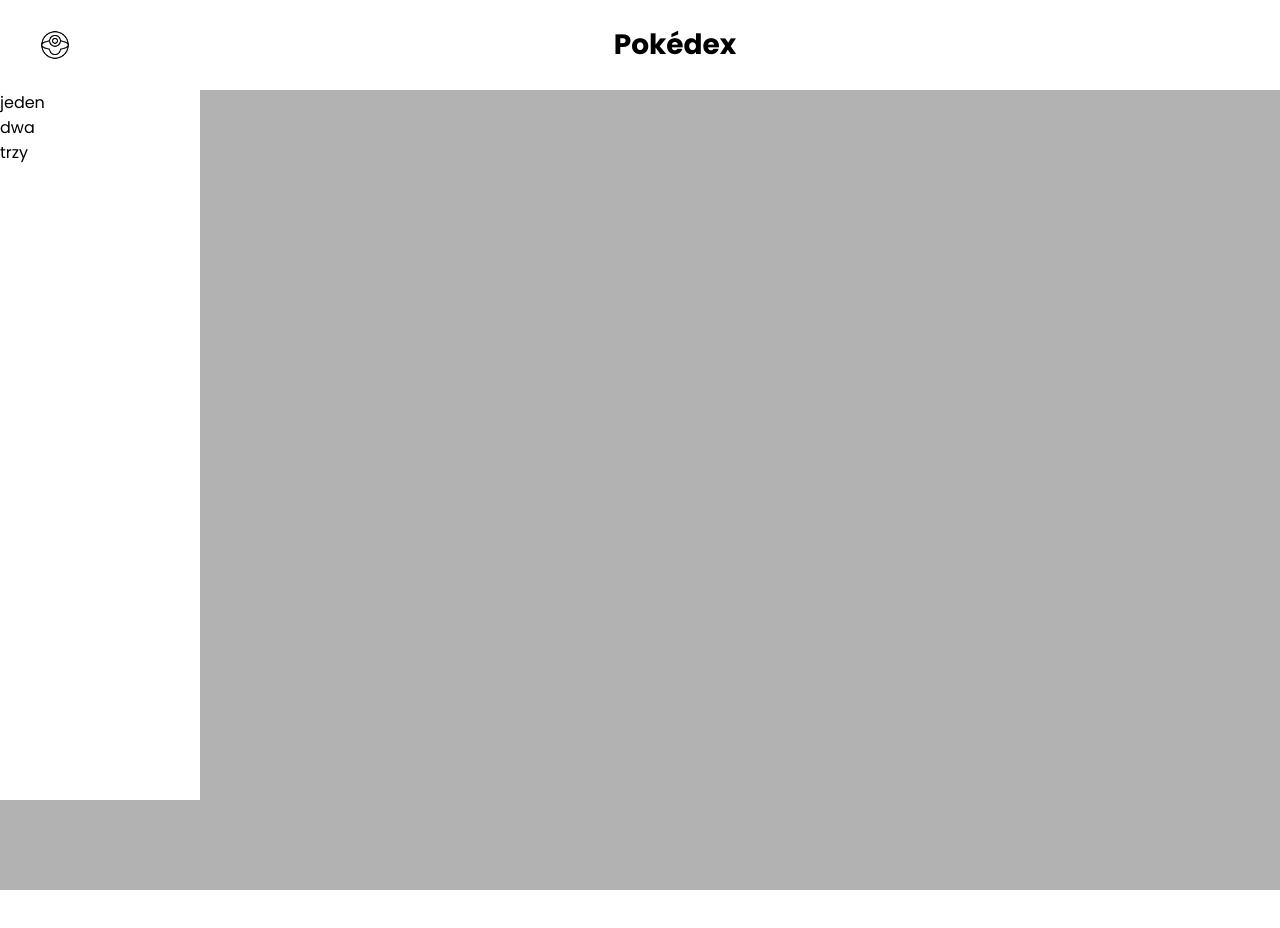
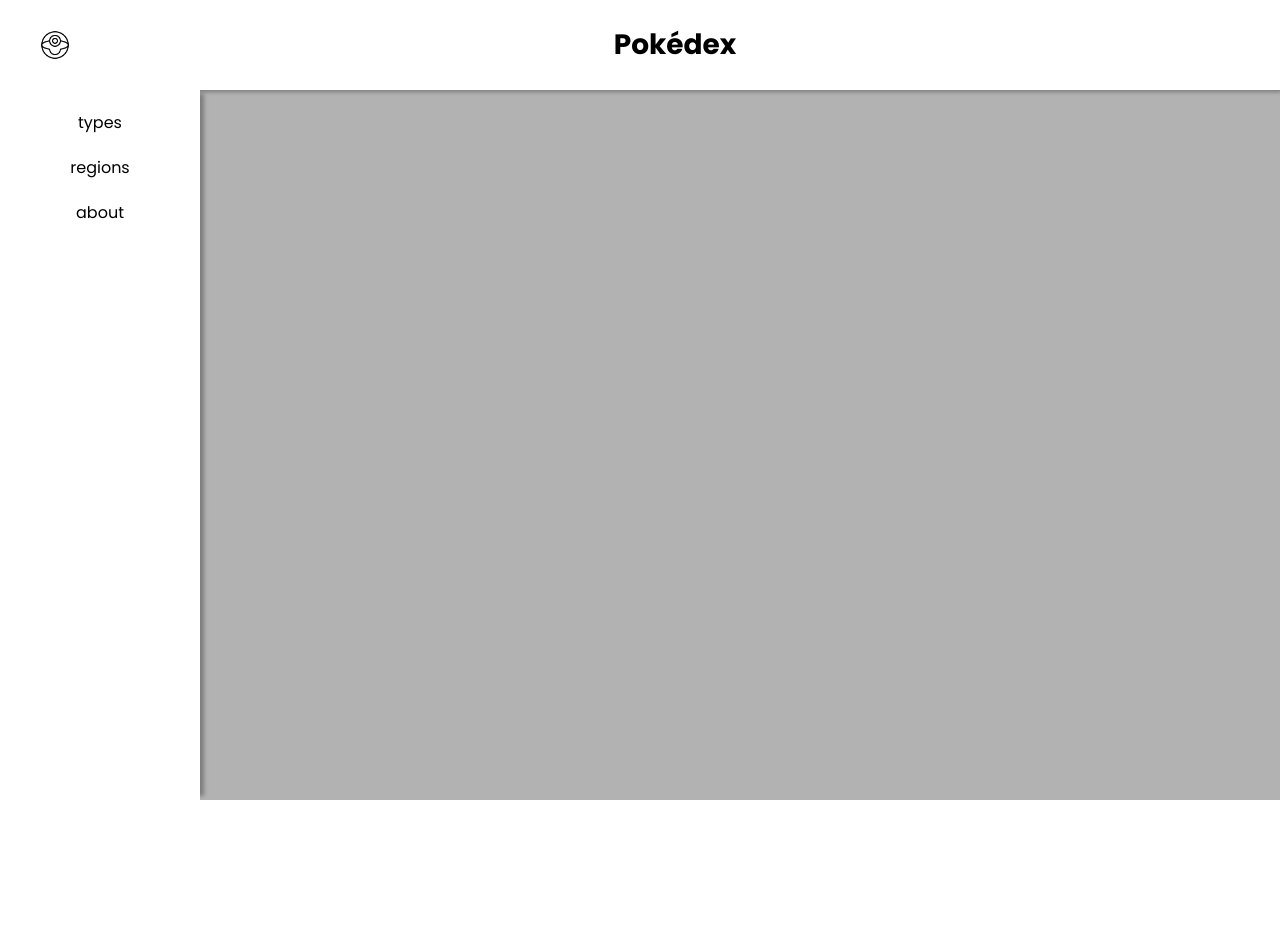
Before and after one commit to dyrpit/pokemon-dex, a React (Create React App) app: page / in a window 1280 px wide. Both pictures are taken after a click on the button 55 px from the left and 45 px from the top of the page. Shown: the top 928 px of the page. Built offline with nearby package versions, Linux system fonts and the light colour scheme.

Commit message:
feat: animated menu with framer motion

```diff
--- a/src/components/Header/Header.styles.tsx
+++ b/src/components/Header/Header.styles.tsx
@@ -7,6 +7,8 @@
 	left: 0;
 	right: 0;
 	padding: 20px;
+	box-shadow: 0 0 4px 2px rgba(0, 0, 0, 0.3);
+	z-index: 1000;
 `;
 
 export const StyledHeaderTitle = styled.h1`
--- a/src/components/Header/Header.tsx
+++ b/src/components/Header/Header.tsx
@@ -1,50 +1,9 @@
 import { FC, useState } from 'react';
-import { motion } from 'framer-motion';
 
 import MenuToggle from '../MenuToggle/MenuToggle';
+import Navigation from '../Navigation/Navigation';
 
 import { StyledHeader, StyledHeaderTitle } from './Header.styles';
-
-const variants = {
-	open: {
-		y: 0,
-		opacity: 1,
-		transition: {
-			y: { stiffness: 1000, velocity: -100 },
-		},
-	},
-	closed: {
-		y: 50,
-		opacity: 0,
-		transition: {
-			y: { stiffness: 1000 },
-		},
-	},
-};
-
-const menuVariants = {
-	open: {
-		transition: { staggerChildren: 0.2, delayChildren: 0.4 },
-	},
-	closed: {
-		transition: { staggerChildren: 0.05, staggerDirection: -1 },
-	},
-};
-
-const navVariant = {
-	open: {
-		x: 0,
-		y: 90,
-		transition: { duration: 0.2 },
-	},
-	closed: {
-		x: -200,
-		y: 90,
-		transition: {
-			delay: 0.5,
-		},
-	},
-};
 
 const Header: FC = () => {
 	const [isOpen, setIsOpen] = useState<boolean>(false);
@@ -53,45 +12,7 @@
 		<StyledHeader>
 			<MenuToggle isOpen={isOpen} setIsOpen={setIsOpen} />
 			<StyledHeaderTitle>Pokédex</StyledHeaderTitle>
-			<motion.nav
-				initial={false}
-				variants={navVariant}
-				animate={isOpen ? 'open' : 'closed'}
-				style={{
-					position: 'absolute',
-					top: '0',
-					left: 0,
-					width: '200px',
-					backgroundColor: 'white',
-					height: 'calc(100vh - 90px)',
-					transition: '0.3s',
-					zIndex: 1,
-				}}
-			>
-				<motion.ul variants={menuVariants}>
-					<motion.li variants={variants} whileHover={{ scale: 1.1 }} whileTap={{ scale: 0.95 }}>
-						jeden
-					</motion.li>
-					<motion.li variants={variants} whileHover={{ scale: 1.1 }} whileTap={{ scale: 0.95 }}>
-						dwa
-					</motion.li>
-					<motion.li variants={variants} whileHover={{ scale: 1.1 }} whileTap={{ scale: 0.95 }}>
-						trzy
-					</motion.li>
-				</motion.ul>
-			</motion.nav>
-			<div
-				style={{
-					position: 'absolute',
-					top: '90px',
-					left: 0,
-					backgroundColor: 'rgba(0,0,0,.3)',
-					height: '100vh',
-					width: '100vw',
-					opacity: isOpen ? '1' : '0',
-					transition: '0.3s',
-				}}
-			></div>
+			<Navigation isOpen={isOpen} />
 		</StyledHeader>
 	);
 };
--- /dev/null
+++ b/src/components/Navigation/Navigation.styles.tsx
@@ -0,0 +1,76 @@
+import styled from 'styled-components';
+import { motion } from 'framer-motion';
+
+const navVariants = {
+	open: {
+		x: '0px',
+		y: '0',
+		transition: { duration: 0.5 },
+	},
+	closed: {
+		x: '-210px',
+		y: '0',
+		transition: {
+			duration: 0.5,
+			delay: 0.5,
+		},
+	},
+};
+
+const navListVariants = {
+	open: {
+		transition: { staggerChildren: 0.3, delayChildren: 0.3 },
+	},
+	closed: {
+		transition: { staggerChildren: 0.05, staggerDirection: -1 },
+	},
+};
+
+const overlayVariants = {
+	open: {
+		opacity: 1,
+		transition: {
+			duration: 0.5,
+		},
+	},
+	closed: {
+		opacity: 0,
+		transition: {
+			duration: 0.5,
+			delay: 0.5,
+		},
+	},
+};
+
+export const StyledNav = styled(motion.div).attrs(() => ({
+	initial: 'closed',
+	variants: navVariants,
+}))`
+	position: absolute;
+	top: 90px;
+	left: 0;
+	width: 200px;
+	background-color: white;
+	height: calc(100vh - 90px);
+	box-shadow: 8px 0 4px -4px rgba(0, 0, 0, 0.3);
+	z-index: 500;
+`;
+
+export const StyledNavList = styled(motion.ul).attrs(() => ({
+	variants: navListVariants,
+}))`
+	list-style-type: none;
+	padding: 10px;
+`;
+
+export const StyledOverlay = styled(motion.div).attrs(() => ({
+	initial: 'closed',
+	variants: overlayVariants,
+}))`
+	position: absolute;
+	top: 90px;
+	left: 0;
+	background-color: rgba(0, 0, 0, 0.3);
+	height: calc(100vh - 90px);
+	width: 100vw;
+`;
--- /dev/null
+++ b/src/components/Navigation/Navigation.tsx
@@ -0,0 +1,28 @@
+import { FC } from 'react';
+
+import NavigationItem from '../NavigationItem/NavigationItem';
+
+import { StyledNav, StyledNavList, StyledOverlay } from './Navigation.styles';
+
+const listItems = ['types', 'regions', 'about'];
+
+interface IProps {
+	isOpen: boolean;
+}
+
+const Navigation: FC<IProps> = ({ isOpen }) => {
+	return (
+		<>
+			<StyledNav animate={isOpen ? 'open' : 'closed'}>
+				<StyledNavList>
+					{listItems.map((item) => (
+						<NavigationItem key={item} title={item} />
+					))}
+				</StyledNavList>
+			</StyledNav>
+			<StyledOverlay animate={isOpen ? 'open' : 'closed'} />
+		</>
+	);
+};
+
+export default Navigation;
--- /dev/null
+++ b/src/components/NavigationItem/NavigationItem.styles.tsx
@@ -0,0 +1,23 @@
+import styled from 'styled-components';
+import { motion } from 'framer-motion';
+
+export const navItemVariants = {
+	open: {
+		y: 0,
+		opacity: 1,
+	},
+	closed: {
+		y: 50,
+		opacity: 0,
+		transition: {
+			y: { stiffness: 1500 },
+		},
+	},
+};
+
+export const StyledNavItem = styled(motion.li).attrs(() => ({
+	variants: navItemVariants,
+}))`
+	padding: 10px 0;
+	text-align: center;
+`;
--- /dev/null
+++ b/src/components/NavigationItem/NavigationItem.tsx
@@ -0,0 +1,13 @@
+import { FC } from 'react';
+
+import { StyledNavItem } from './NavigationItem.styles';
+
+interface IProps {
+	title: string;
+}
+
+const NavigationItem: FC<IProps> = ({ title }) => {
+	return <StyledNavItem>{title}</StyledNavItem>;
+};
+
+export default NavigationItem;
```
